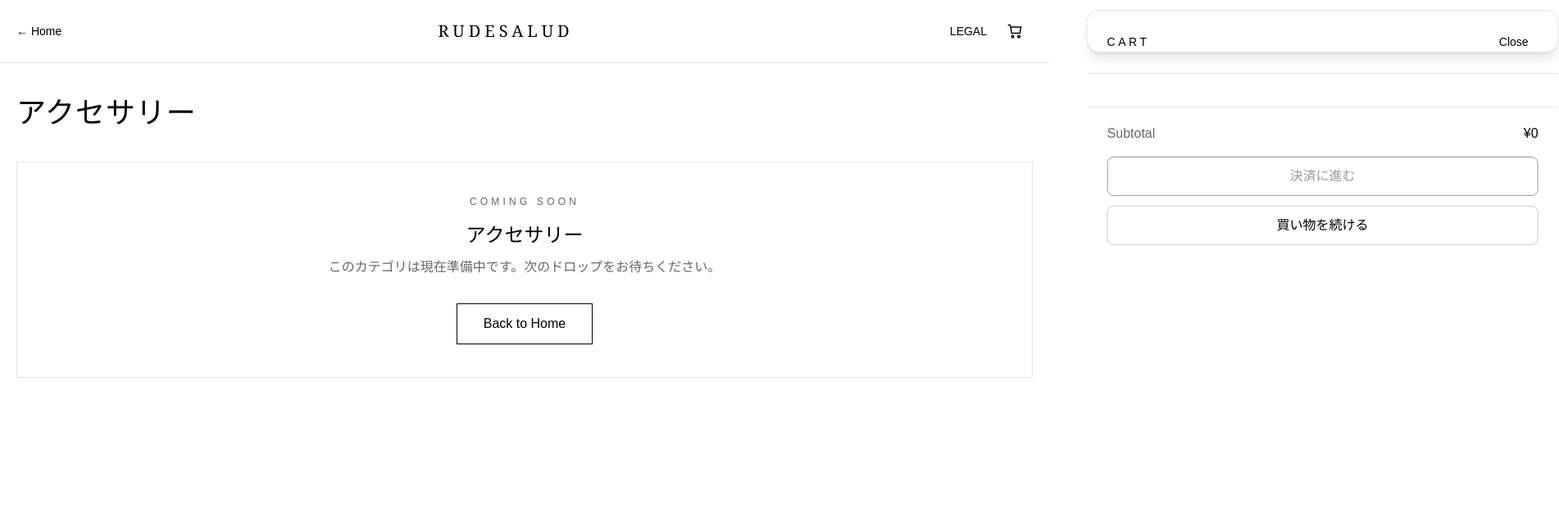
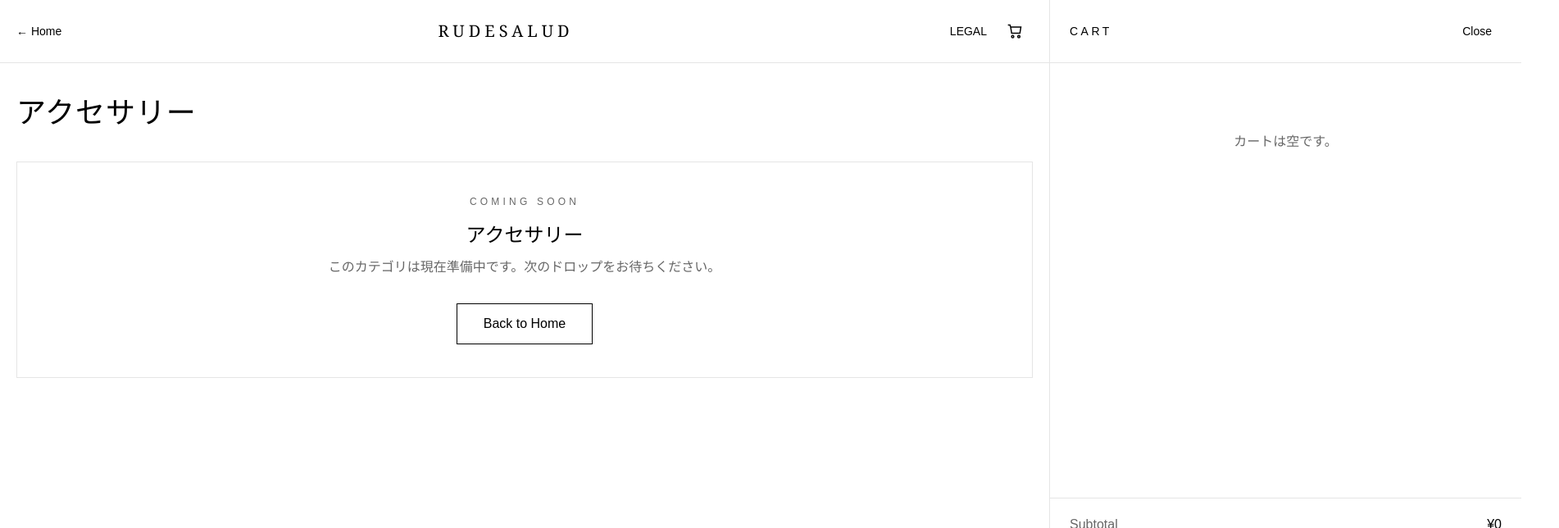
Before and after one commit to ikeita1114-blip/rudesalud-site, a Next.js app: page /category/accessory in a window 1280 px wide. Shown: the top 644 px of the page at 82% size, 1902 px wide, since content can reach past the window. Built offline with nearby package versions, Linux system fonts and the light colour scheme.

Commit message:
ui: widen cart drawer and enlarge cart item controls

```diff
--- a/app/components/CartButtonClient.tsx
+++ b/app/components/CartButtonClient.tsx
@@ -24,6 +24,7 @@ export default function CartButtonClient() {
 
   return (
     <>
+      {/* Cart icon */}
       <button
         type="button"
         onClick={() => setOpen(true)}
@@ -47,14 +48,14 @@ export default function CartButtonClient() {
         />
       )}
 
-      {/* Panel (not full height) */}
+      {/* Drawer */}
       <aside
         className={[
-          "fixed right-3 top-3 bottom-3 z-50",
-          "w-[94vw] max-w-xl",
-          "bg-white border border-black/10 shadow-lg rounded-2xl",
+          "fixed top-0 right-0 z-50 h-dvh bg-white border-l border-black/10",
+          // ✅ ここが重要：幅を太く
+          "w-[96vw] max-w-xl",
           "transform transition-transform duration-200",
-          open ? "translate-x-0" : "translate-x-[110%]",
+          open ? "translate-x-0" : "translate-x-full",
         ].join(" ")}
         role="dialog"
         aria-modal="true"
@@ -72,17 +73,19 @@ export default function CartButtonClient() {
             </button>
           </div>
 
-          {/* Items (通常はスクロールなし。多い時だけスクロール) */}
-          <div className="px-6 py-5 overflow-y-auto">
+          {/* Items */}
+          <div className="flex-1 overflow-y-auto px-6 py-5">
             {lines.length === 0 ? (
-              <div className="py-12 text-center text-black/60 text-base">
-                カートは空です。
-              </div>
+              <div className="py-16 text-center text-black/60 text-base">カートは空です。</div>
             ) : (
-              <div className="space-y-5">
+              <div className="space-y-6">
                 {lines.map((it) => (
-                  <div key={it.id} className="flex gap-4 border border-black/10 p-4 rounded-xl">
-                    <div className="w-24 h-24 bg-black/5 overflow-hidden shrink-0 rounded-lg">
+                  <div
+                    key={it.id}
+                    className="flex gap-5 border border-black/10 rounded-2xl p-5"
+                  >
+                    {/* ✅ 画像を大きく・潰れない */}
+                    <div className="w-28 h-28 bg-black/5 overflow-hidden rounded-xl shrink-0">
                       {it.image?.src ? (
                         <img
                           src={it.image.src}
@@ -92,13 +95,15 @@ export default function CartButtonClient() {
                       ) : null}
                     </div>
 
+                    {/* ✅ 右側を広く使う */}
                     <div className="flex-1 min-w-0">
                       <div className="font-medium text-base truncate">{it.name}</div>
                       <div className="text-sm text-black/70 mt-1">{it.price}</div>
 
-                      <div className="mt-4 flex flex-wrap items-center gap-3">
-                        {/* Qty controls (big & tap-friendly) */}
-                        <div className="inline-flex items-stretch border border-black/20 rounded-lg overflow-hidden">
+                      {/* Controls */}
+                      <div className="mt-4 flex items-center gap-3">
+                        {/* Qty */}
+                        <div className="inline-flex items-stretch border border-black/20 rounded-xl overflow-hidden">
                           <button
                             type="button"
                             className="w-11 h-11 grid place-items-center text-xl hover:bg-black hover:text-white transition"
@@ -120,10 +125,10 @@ export default function CartButtonClient() {
                           </button>
                         </div>
 
-                        {/* Remove button (big) */}
+                        {/* ✅ Removeを大きく */}
                         <button
                           type="button"
-                          className="ml-auto inline-flex items-center justify-center h-11 px-4 border border-black/20 rounded-lg hover:bg-black hover:text-white transition text-sm"
+                          className="ml-auto inline-flex items-center justify-center h-11 px-5 border border-black/20 rounded-xl hover:bg-black hover:text-white transition text-sm"
                           onClick={() => removeItem(it.id)}
                         >
                           Remove
@@ -136,7 +141,7 @@ export default function CartButtonClient() {
                 <button
                   type="button"
                   onClick={clear}
-                  className="text-sm h-11 px-4 rounded-lg border border-black/20 hover:bg-black hover:text-white transition"
+                  className="h-11 px-5 border border-black/20 rounded-xl hover:bg-black hover:text-white transition text-sm"
                 >
                   カートを空にする
                 </button>
@@ -145,18 +150,18 @@ export default function CartButtonClient() {
           </div>
 
           {/* Footer */}
-          <div className="mt-auto px-6 py-5 border-t border-black/10">
+          <div className="px-6 py-5 border-t border-black/10">
             <div className="flex items-center justify-between text-base">
               <span className="text-black/60">Subtotal</span>
               <span className="font-medium">{formatYen(subtotalYen)}</span>
             </div>
 
-            <div className="mt-4 grid gap-3">
+            <div className="mt-5 grid gap-3">
               <Link
                 href="/checkout"
                 onClick={() => setOpen(false)}
                 className={[
-                  "inline-flex justify-center items-center h-12 px-5 border border-black rounded-lg transition text-base",
+                  "inline-flex justify-center items-center h-12 px-5 border border-black rounded-xl transition text-base",
                   hasItems ? "hover:bg-black hover:text-white" : "opacity-40 pointer-events-none",
                 ].join(" ")}
               >
@@ -166,7 +171,7 @@ export default function CartButtonClient() {
               <button
                 type="button"
                 onClick={() => setOpen(false)}
-                className="inline-flex justify-center items-center h-12 px-5 border border-black/20 rounded-lg hover:bg-black/5 transition text-base"
+                className="inline-flex justify-center items-center h-12 px-5 border border-black/20 rounded-xl hover:bg-black/5 transition text-base"
               >
                 買い物を続ける
               </button>
```
